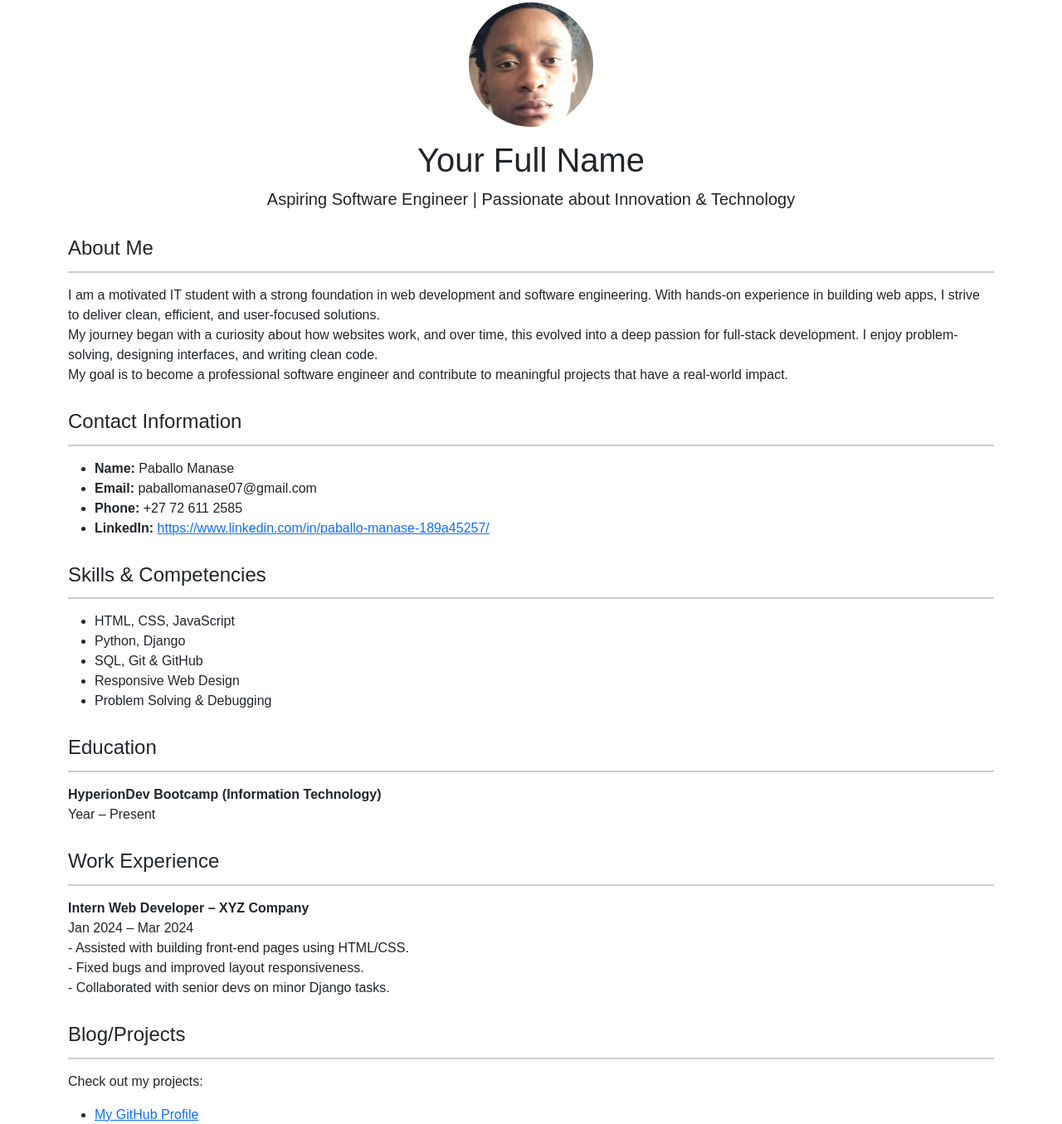
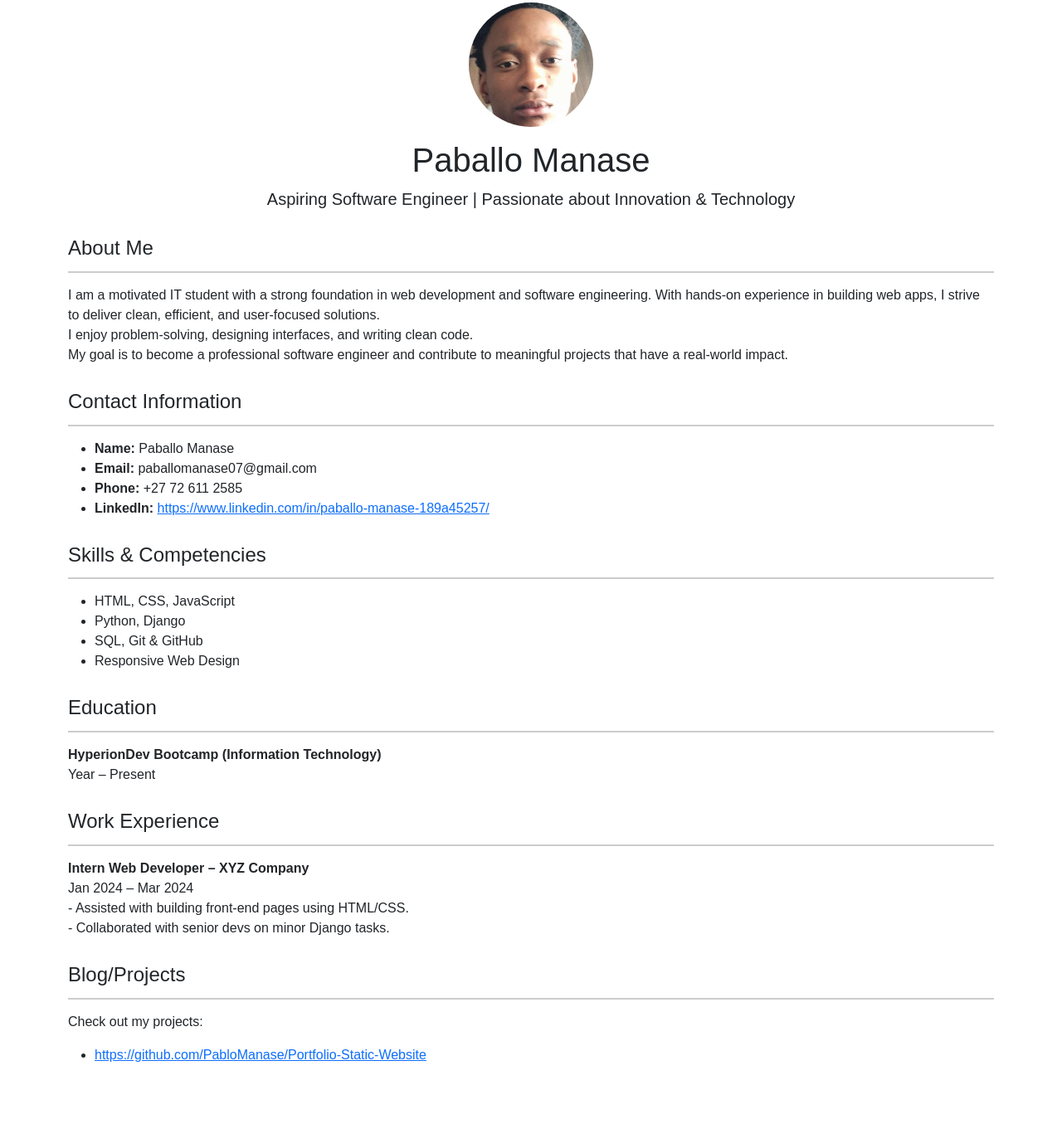
Before and after one commit to PabloManase/Portfolio-Static-Website, a plain HTML site: page index.html in a window 1280 px wide. Shown: the part 45-1400 px from the top of the page at 83% size. After the commit the page ends 1377 px from the top, so only its background shows below. Drawn offline with nearby package versions, Linux system fonts and the light colour scheme.

Commit message:
Update CV to Paballo Manase

```diff
--- a/index.html
+++ b/index.html
@@ -30,7 +30,7 @@
     <div class="container mt-5 mb-5">
         <div class="text-center">
             <img src="ID_Photo.jpg" alt="Your Image" class="profile-img mb-3">
-            <h1>Your Full Name</h1>
+            <h1>Paballo Manase</h1>
             <p class="lead">Aspiring Software Engineer | Passionate about Innovation & Technology</p>
         </div>
 
@@ -39,7 +39,7 @@
         </div>
         <p>
             I am a motivated IT student with a strong foundation in web development and software engineering. With hands-on experience in building web apps, I strive to deliver clean, efficient, and user-focused solutions.<br>
-            My journey began with a curiosity about how websites work, and over time, this evolved into a deep passion for full-stack development. I enjoy problem-solving, designing interfaces, and writing clean code.<br>
+            I enjoy problem-solving, designing interfaces, and writing clean code.<br>
             My goal is to become a professional software engineer and contribute to meaningful projects that have a real-world impact.
         </p>
 
@@ -61,7 +61,6 @@
             <li>Python, Django</li>
             <li>SQL, Git & GitHub</li>
             <li>Responsive Web Design</li>
-            <li>Problem Solving & Debugging</li>
         </ul>
 
         <div class="section-title">
@@ -76,7 +75,6 @@
         <p><strong>Intern Web Developer – XYZ Company</strong><br>
         Jan 2024 – Mar 2024<br>
         - Assisted with building front-end pages using HTML/CSS.<br>
-        - Fixed bugs and improved layout responsiveness.<br>
         - Collaborated with senior devs on minor Django tasks.</p>
 
         <div class="section-title">
@@ -84,7 +82,7 @@
         </div>
         <p>Check out my projects:</p>
         <ul>
-            <li><a href="https://github.com/PabloManase/Portfolio-Static-Website" target="_blank">My GitHub Profile</a></li>
+            <li><a href="https://github.com/PabloManase/Portfolio-Static-Website" target="_blank">https://github.com/PabloManase/Portfolio-Static-Website</a></li>
         </ul>
     </div>
 
```
